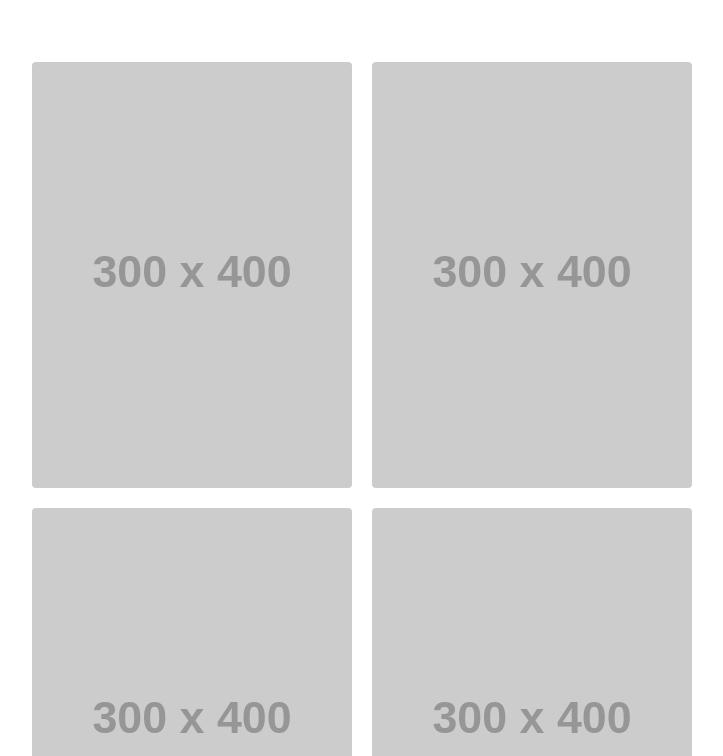
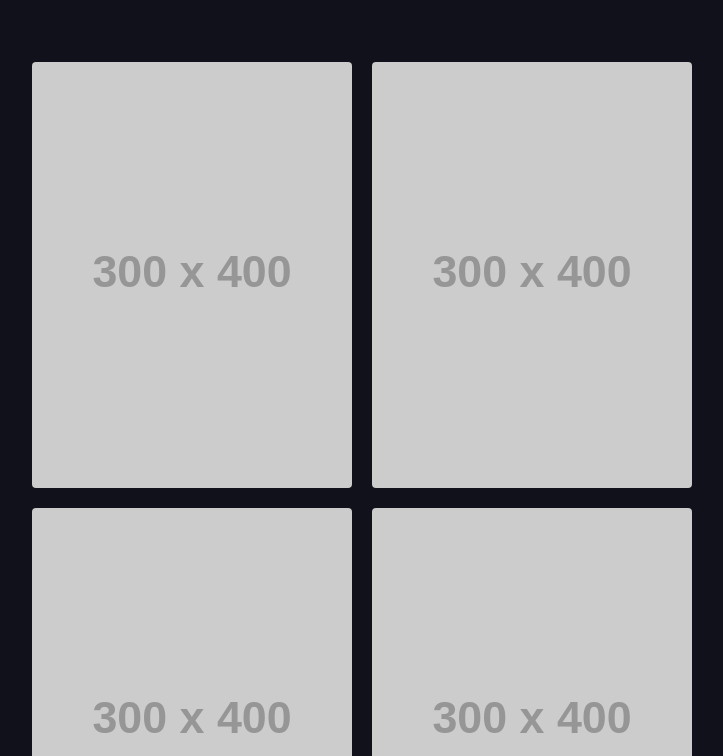
Before and after one commit to Nightgloss/Portfolio, a plain HTML site: page index.html in a window 1280 px wide. Shown: the part 141-897 px from the top of the page, without its empty margins (108-831 px from the left). Drawn offline with Linux system fonts and the light colour scheme; placeholder pictures from the web are drawn by us.

Commit message:
Update style.css

```diff
--- a/style.css
+++ b/style.css
@@ -2,7 +2,7 @@ body {
   font-family: sans-serif;
   margin: 0;
   padding: 0;
-  background: #fff;
+  background: #11111b;
   color: #000;
 }
 header {
```
